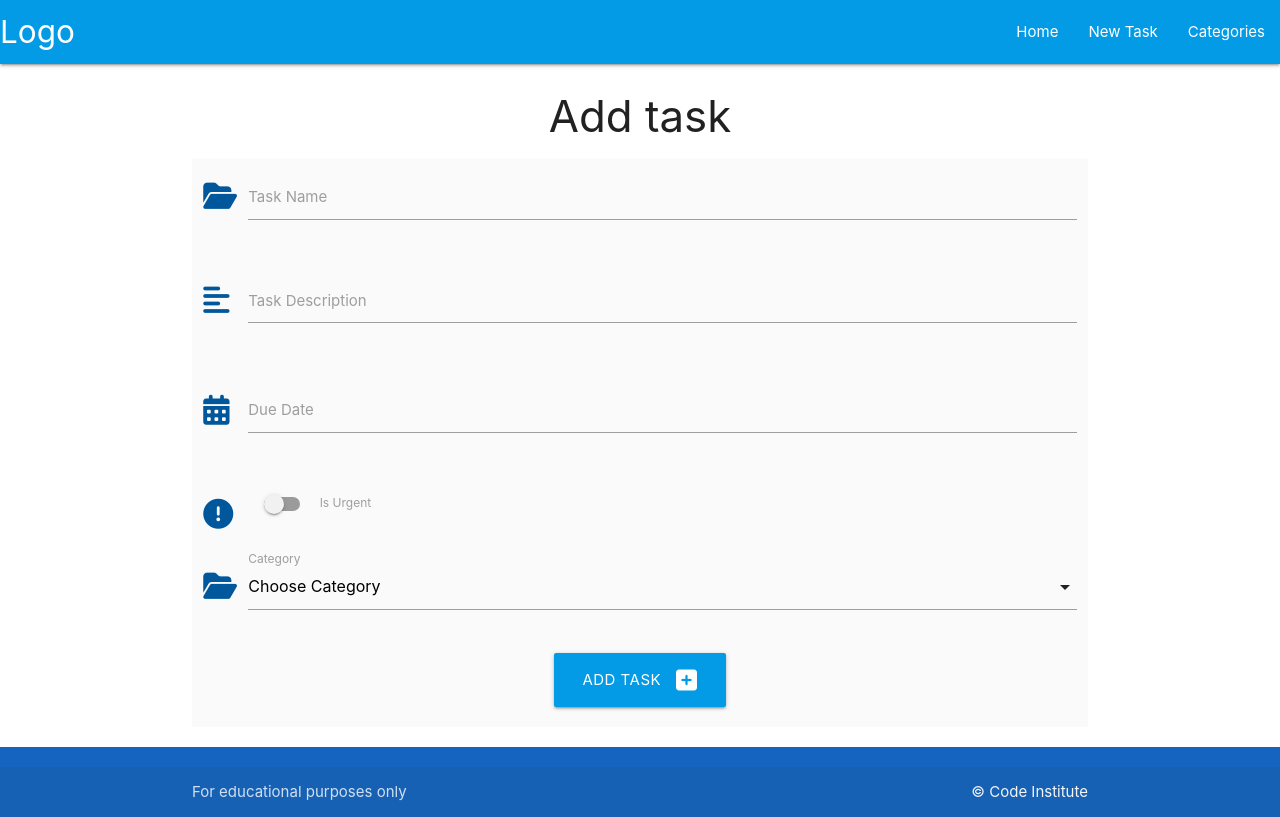
After one commit to monkphin/task_manager, a Flask app: page /add_task in a window 1280 px wide. The commit adds this page. Run offline with Flask 3, Linux system fonts and the light colour scheme; data that the repository does not hold is empty; some libraries are stand-ins or nearby versions.

Commit message:
added ability to add and view tasks

```diff
--- a/taskmanager/routes.py
+++ b/taskmanager/routes.py
@@ -5,7 +5,8 @@ from taskmanager.models import Category, Task
 
 @app.route("/")
 def home():
-    return render_template("tasks.html")
+    tasks = list(Task.query.order_by(Task.task_name).all())
+    return render_template("tasks.html", tasks=tasks)
 
 
 @app.route("/categories")
@@ -40,7 +41,7 @@ def edit_category(category_id):
     return render_template("edit_category.html", category=category)
 
 
-@app.route("/delente_category/<int:category_id>")
+@app.route("/delete_category/<int:category_id>")
 def delete_category(category_id):
     category = Category.query.get_or_404(category_id)
     db.session.delete(category)
@@ -57,7 +58,7 @@ def add_task():
             task_description = request.form.get("task_description"),
             is_urgent = bool(True if request.form.get("is_urgent") else False),
             due_date = request.form.get("due_date"),
-            category_id = request.form.get("Category_id")
+            category_id = request.form.get("category_id")
         )
         db.session.add(task)
         db.session.commit()
--- a/taskmanager/static/js/script.js
+++ b/taskmanager/static/js/script.js
@@ -2,10 +2,19 @@ document.addEventListener('DOMContentLoaded', function() {
     // sidenav initialization
     let sidenav = document.querySelectorAll('.sidenav');
     M.Sidenav.init(sidenav);
-  });
 
+    // datepicker initialization
+    let datepicker = document.querySelectorAll('.datepicker');
+    M.Datepicker.init(datepicker, {
+      format: "dd mmm, yyyy",
+      i18n: {done: "Select"}
+    });
 
-document.addEventListener('DOMContentLoaded', function() {
-  var elems = document.querySelectorAll('.modal');
-  var instances = M.Modal.init(elems, options);
+    //select initialization
+    let selects = document.querySelectorAll('select');
+    M.FormSelect.init(selects);
+
+    // Collapsible init
+    let collapsibles = document.querySelectorAll('.collapsible');
+    M.Collapsible.init(collapsibles);
 });
--- /dev/null
+++ b/taskmanager/templates/add_task.html
@@ -0,0 +1,70 @@
+{% extends "base.html" %}
+{% block content %}
+
+<h3 class="light-blue-test text-4 center-align">Add task</h3>
+
+<div class="row card=panel grey lighten-5">
+  <form class="col s12" method="POST" action="{{ url_for('add_task') }}">
+    <!--task Name-->
+    <div class="row">
+      <div class="input-field col s12">
+        <i class="fas fa-folder-open prefix light-blue-text text-darken-4"></i>
+        <input id="task_name" name="task_name" minlength="5" maxlength="50" type="text" class="validate" required>
+        <label for="task_name">Task Name</label>
+      </div>
+    </div>
+    <!--Task Description-->
+    <div class="row">
+      <div class="input-field col s12">
+        <i class="fas fa-align-left prefix light-blue-text text-darken-4"></i>
+        <textarea id="task_description" name="task_description" minlength="5" maxlength="200"
+            type="text" class="materialize-textarea validate" required></textarea>
+        <label for="task_description">Task Description</label>
+      </div>
+    </div>
+    <!--Due Date-->
+    <div class="row">
+      <div class="input-field col s12">
+        <i class="fas fa-calendar-alt prefix light-blue-text text-darken-4"></i>
+        <input id="due_date" name="due_date" type="text" class="datepicker" required>
+        <label for="due_date">Due Date</label>
+      </div>
+    </div>
+    <!--Is Urgent-->
+    <div class="row">
+      <div class="input-field col s12">
+        <div class="switch">
+          <i class="fas fa-exclamation-circle prefix light-blue-text text-darken-4"></i>
+          <label for="is_urgent">
+            <input id="is_urgent" name="is_urgent" type="checkbox">
+            <span class="lever"></span>
+            Is Urgent
+          </label>
+        </div>
+      </div>
+    </div>
+    <!--Category Id-->
+    <div class="row">
+      <div class="input-field col s12">
+          <i class="fas fa-folder-open prefix light-blue-text text-darken-4"></i>
+          <select id="category_id" name="category_id" class="validate" required>
+              <option value="" disabled selected>Choose Category</option>
+              {% for category in categories %}
+                  <option value="{{ category.id }}">{{ category.category_name }}</option>
+              {% endfor %}
+          </select>
+          <label for="category_id">Category</label>
+      </div>
+  </div>
+    <!--Submit Button-->
+    <div class="row">
+      <div class="col s12 center-align">
+        <button type="submit" class="btn-large light-blue darken-1">
+          Add task <i class="fas fa-plus-square right"></i>
+        </button>
+      </div>
+    </div>
+  </form>
+</div>
+
+{% endblock %}
```
Also changed, not shown: taskmanager/templates/tasks.html (+20 -1 lines).
